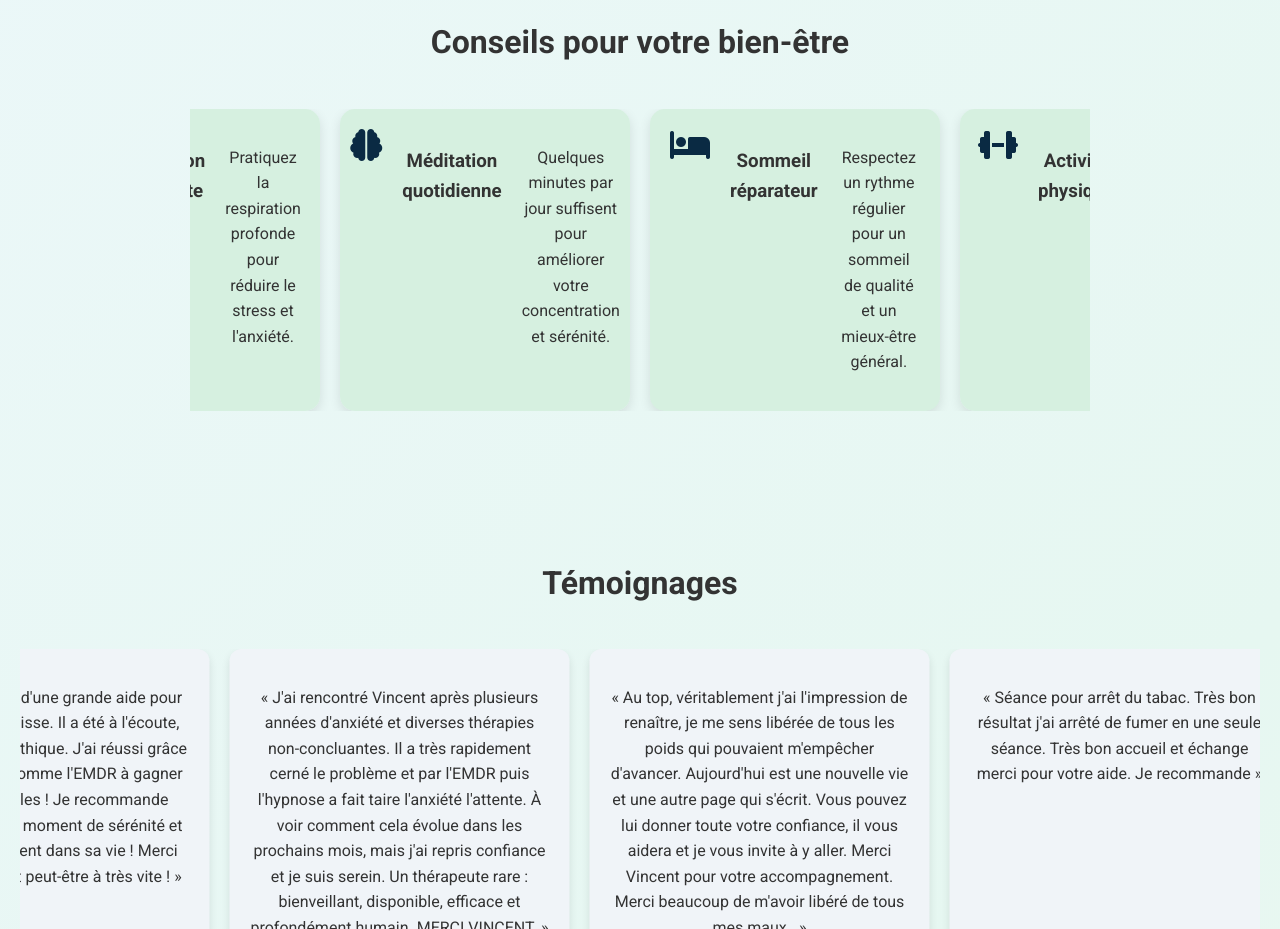
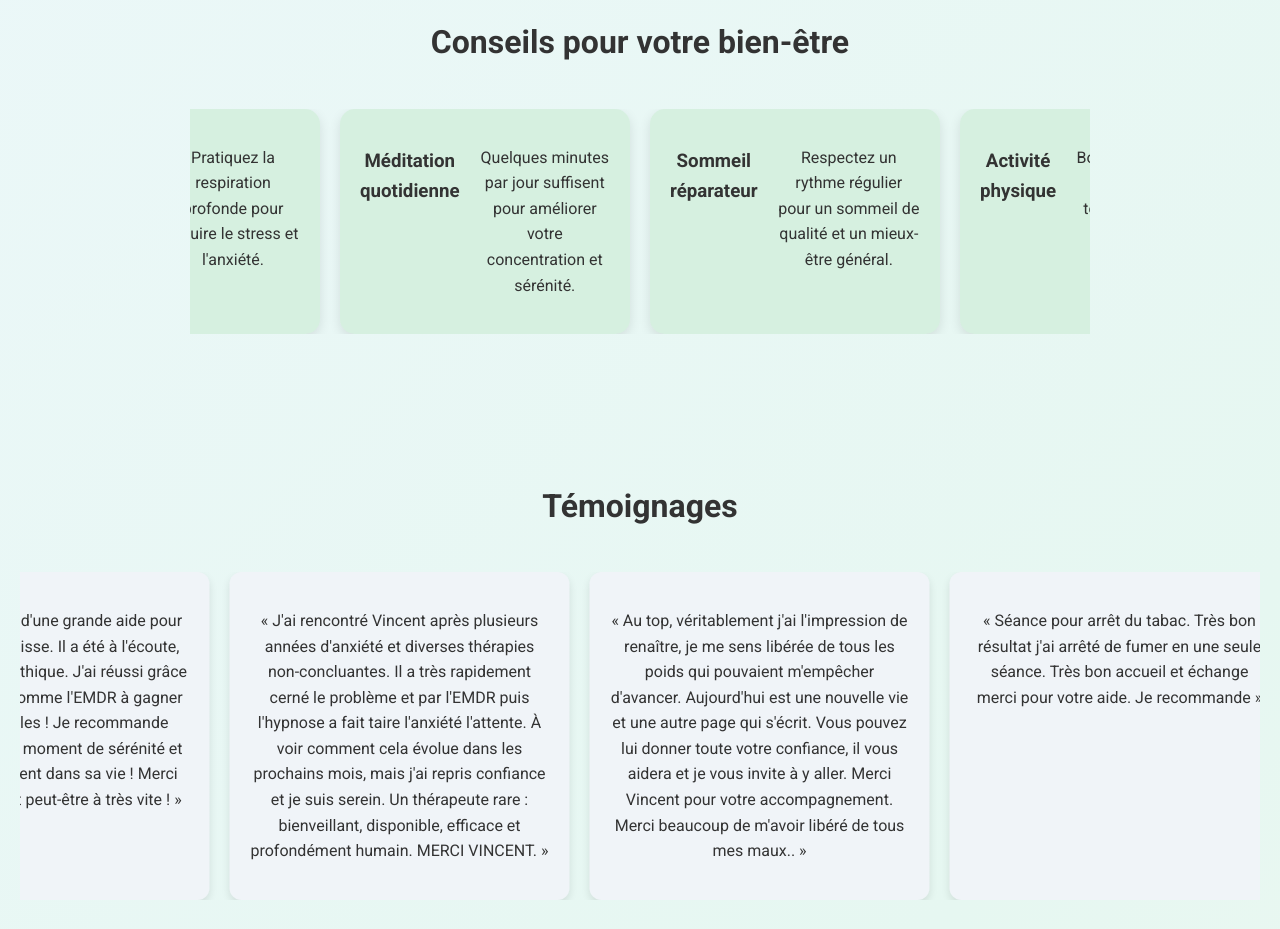
Before and after one commit to hypnotherapiesmalard-dotcom/site-hypnose-et-emdr-concarneau-rosporden, a plain HTML site: page indexcopie.html in a window 1280 px wide. Shown: the part 2040-2969 px from the top of the page. Drawn offline with Linux system fonts and the light colour scheme; files whose address does not match are found by name.

Commit message:
Update indexcopie.html   aah

```diff
--- a/indexcopie.html
+++ b/indexcopie.html
@@ -140,22 +140,18 @@ h2 { text-align: center; margin-bottom: 40px; font-size: 2rem; }
   <h2>Conseils pour votre bien-être</h2>
   <div class="services">
     <div class="service-card">
-      <i class="fas fa-lungs"></i>
       <h3>Respiration consciente</h3>
       <p>Pratiquez la respiration profonde pour réduire le stress et l'anxiété.</p>
     </div>
     <div class="service-card">
-      <i class="fas fa-brain"></i>
       <h3>Méditation quotidienne</h3>
       <p>Quelques minutes par jour suffisent pour améliorer votre concentration et sérénité.</p>
     </div>
     <div class="service-card">
-      <i class="fas fa-bed"></i>
       <h3>Sommeil réparateur</h3>
       <p>Respectez un rythme régulier pour un sommeil de qualité et un mieux-être général.</p>
     </div>
     <div class="service-card">
-      <i class="fas fa-dumbbell"></i>
       <h3>Activité physique</h3>
       <p>Bouger régulièrement aide à libérer les tensions et favorise un esprit clair.</p>
     </div>
```
